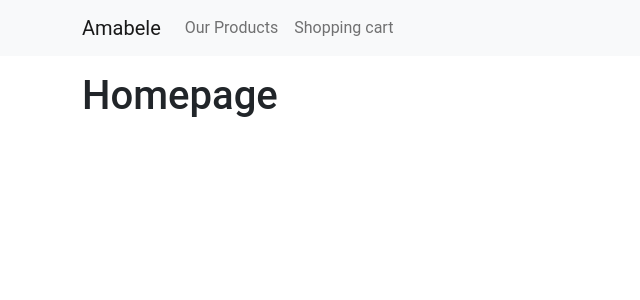
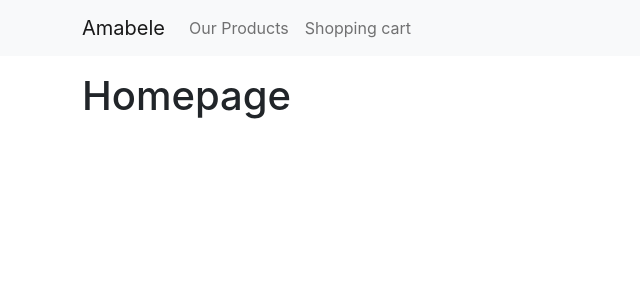
Before and after one commit to AsandahDevs/Amabele, a React (Create React App) app: page / in a window 1280 px wide. Shown: the top 300 px of the page, without its empty margins (0-640 px from the left). Built offline with nearby package versions, Linux system fonts and the light colour scheme.

Commit message:
Revert "Remove unnecessary fonts and styling for code elements."
This reverts commit 57c769f8f9d22470e336fd397520a2940772ed65.

```diff
--- a/src/index.css
+++ b/src/index.css
@@ -1,6 +1,13 @@
 body {
   margin: 0;
-  font-family: "Roboto", sans-serif;
+  font-family: -apple-system, BlinkMacSystemFont, 'Segoe UI', 'Roboto', 'Oxygen',
+    'Ubuntu', 'Cantarell', 'Fira Sans', 'Droid Sans', 'Helvetica Neue',
+    sans-serif;
   -webkit-font-smoothing: antialiased;
   -moz-osx-font-smoothing: grayscale;
 }
+
+code {
+  font-family: source-code-pro, Menlo, Monaco, Consolas, 'Courier New',
+    monospace;
+}
```
